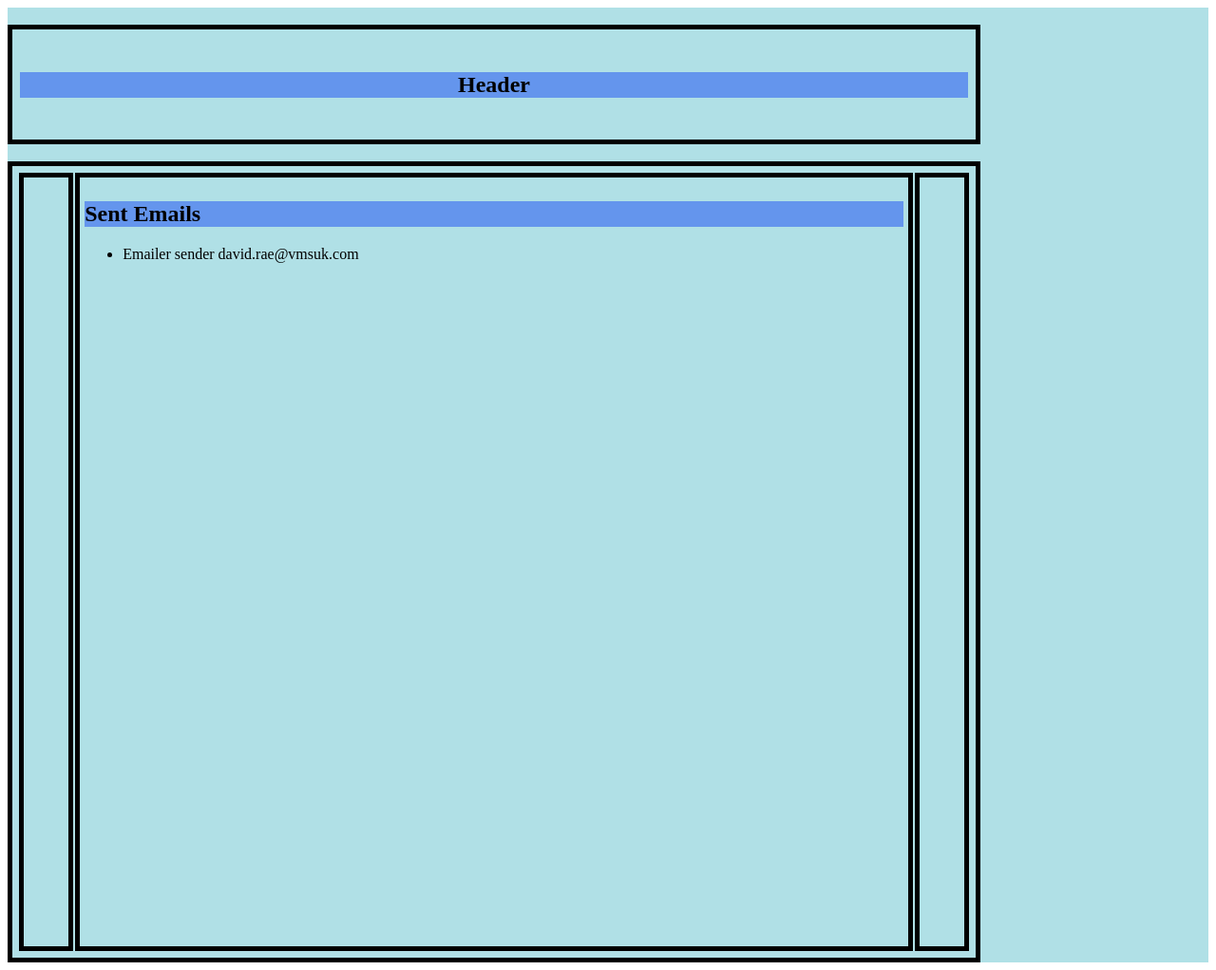
After one commit to davidrae/django_tutorial, a Django app: template foo/templates/foo/emailer_detail.html in a window 1280 px wide. The commit adds this page. Shown: the whole page at 95% size. Run offline with Django 3.2, Linux system fonts and the light colour scheme; the template is opened without the code that fills it: values that come from a table or form of the project are taken from there, others are empty; data comes from the database, SQL or seed files in the repository; both versions use the stored data as it was after the commit; parts of the project's set-up code (start-up, migrations or seed data) failed here and were passed over.

Commit message:
created the css page and begin to style the emailer_detail page
other pages to follow

```diff
--- a/foo/admin.py
+++ b/foo/admin.py
@@ -1,5 +1,6 @@
 from django.contrib import admin
 from models import Foo
+from models import Emailer
 
 class FooAdmin(admin.ModelAdmin):
     list_display = ('name', 'last_name', 'dob',)
@@ -8,6 +9,9 @@
     #fields = ()
     #exclude = (,)
 
-
+'''class EmailerAdmin(admin.ModelAdmin):
+    list_display = ('sender_name', 'subject', 'sender_email',)
+    list_filter = ('sender_name','subject',)
+    search_fields = ('subject',)'''
 
 admin.site.register(Foo, FooAdmin)
--- a/foo/models.py
+++ b/foo/models.py
@@ -26,5 +26,9 @@
 
         if self.subject and self.body and self.sender_email:
             send_mail(self.subject, self.body, self.sender_email, ['david.rae@vmsuk.com'])
+
+    def __unicode__(self):
+        return "Emailer %s %s" % (self.sender_name, self.sender_email)
+
         # In reality we'd use a form class
         # to get proper validation errors.
--- /dev/null
+++ b/foo/static/foo/css/main.css
@@ -0,0 +1,48 @@
+
+
+h2
+{
+background-color:#6495ed;
+}
+p
+{
+background-color:#e0ffff;
+}
+
+table, td, tr
+{
+    border:5px solid black;
+    padding:5px;
+
+}
+
+table
+{
+    width:1024px;
+}
+
+th
+{
+    height: 100px;
+    text-align:center;
+}
+
+td
+{
+    text-align:left;
+    height:800px;
+    vertical-align:top;
+}
+
+tr
+{
+
+}
+
+.center
+{
+    margin:auto;
+    background-color: #b0e0e6;
+
+
+}
--- a/foo/templates/foo/about.html
+++ b/foo/templates/foo/about.html
@@ -12,4 +12,4 @@
 
 <p><button type="button" onclick="location.href='/foo/foo_list/'">Paginate</button></p>
 
-<p><button type="button" onclick="location.href='/foo/sample_index/'">Email</button></p>
+<p><button type="button" onclick="location.href='/foo/email_index/'">Email</button></p>
--- /dev/null
+++ b/foo/templates/foo/emailer_detail.html
@@ -0,0 +1,51 @@
+<!DOCTYPE html>
+<html>
+<head>
+
+{% load staticfiles %}
+
+<link rel="stylesheet" href="{% static 'foo/css/main.css' %}"/>
+
+</head>
+<body>
+
+
+<div class="center">
+<br>
+
+<table>
+<tr>
+    <th>
+        <h2>Header</h2>
+    </th>
+
+</tr>
+</table>
+
+</br>
+
+<table>
+
+<tr>
+    <td>
+
+    </td>
+    <td>
+        {% block content %}
+    <h2>Sent Emails</h2>
+    <ul>
+            <li>{{ object }}</li>
+    </ul>
+        {% endblock %}
+    </td>
+    <td>
+
+    </td>
+</tr>
+
+</table>
+</div>
+
+
+</body>
+</html>
--- a/foo/templates/foo/sample_index.html
+++ /dev/null
@@ -1,6 +0,0 @@
-<p><button type="button" onclick="location.href='/foo/sample_index/'">Email</button></p>
-
-<form action="" method="post">{% csrf_token %}
-    {{ form.as_p }}
-    <input type="submit" value="Create" /><button type="button" onclick="location.href='/foo/'">Cancel</button>
-</form>
--- a/helloworld/settings.py
+++ b/helloworld/settings.py
@@ -130,7 +130,7 @@
     #'django-email-extras',
 )
 
-EMAIL_BACKEND = 'django.core.mail.backends.console.EmailBackend'
+#EMAIL_BACKEND = 'django.core.mail.backends.console.EmailBackend'
 
 # A sample logging configuration. The only tangible logging
 # performed by this configuration is to send an email to
--- a/helloworld/urls.py
+++ b/helloworld/urls.py
@@ -9,7 +9,7 @@
 from django.views.generic import TemplateView
 from foo.views import UpdateFoo, DeleteFoo, CreateFoo, FooList
 from django.views.generic.detail import SingleObjectMixin
-from foo.views import SampleView
+from foo.views import EmailView, EmailList, EmailDetails
 
 
 urlpatterns = patterns('',
@@ -22,7 +22,9 @@
     url(r'^foo/create/$', CreateFoo.as_view()),
     url(r'^foo/delete/(?P<pk>.*)/$', DeleteFoo.as_view()),
     url(r'^foo/foo_list/$', FooList.as_view()),
-    url(r'^foo/sample_index/$',SampleView.as_view()),
+    url(r'^foo/email_index/$',EmailView.as_view()),
+    url(r'^foo/sent_emails/$',EmailList.as_view()),
+    url(r'^foo/sent_emails/(?P<pk>.*)/$',EmailDetails.as_view()),
 
     url(r'^foo/(?P<pk>.*)/$', UpdateFoo.as_view()),
 
```
Also changed, not shown: foo/templates/foo/email_index.html (added, +9 -0 lines), foo/templates/foo/sent_emails.html (added, +8 -0 lines), foo/views.py (+15 -6 lines), README.md, foo.db, 5 other files.
